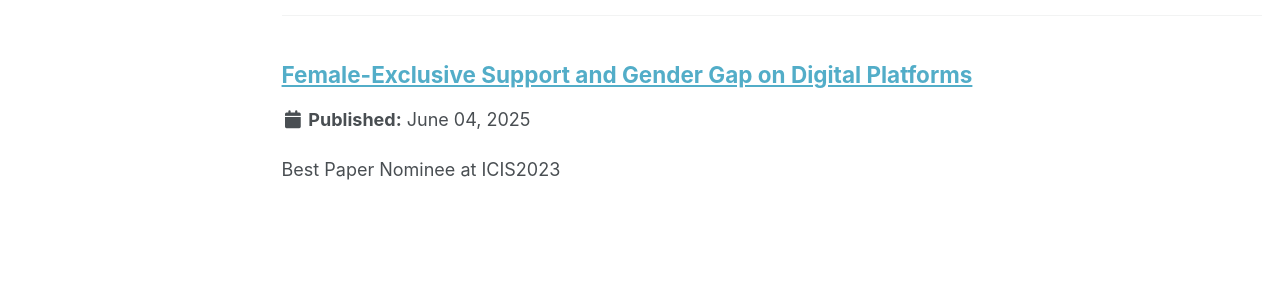
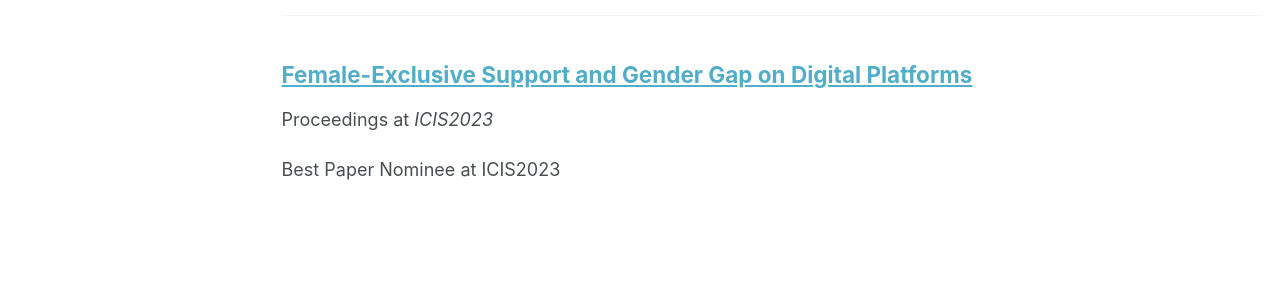
Before and after one commit to yuxia2025/yuxia2025.github.io, a Jekyll site: the page built from _pages/publications.html, in a window 1280 px wide and 1305 px high. Shown: the part 708-1008 px from the top of the window. Built offline with Jekyll 4.4.1, drawn with Linux system fonts in a browser that asks for light colours.

Commit message:
Update archive-single.html

```diff
--- a/_includes/archive-single.html
+++ b/_includes/archive-single.html
@@ -46,7 +46,7 @@
           <p>Forthcoming in <i>{{ post.venue }}</i>, {{ post.date | default: "1900-01-01" | date: "%Y" }} </p>
         {% elsif post.collection == 'publications' and post.status == 'Under Review' %}
           <p>Work with <i>{{ post.authors }}</i> </p>
-        {% elsif post.collection == 'publications' and post.category == 'Conferences' %}
+        {% elsif post.collection == 'publications' and post.category == 'conferences' %}
           <p>Proceedings at <i>{{ post.venue }}</i> </p>
         {% elsif post.date %}
          <p class="page__date"><strong><i class="fa fa-fw fa-calendar" aria-hidden="true"></i> {{ site.data.ui-text[site.locale].date_label | default: "Published:" }}</strong> <time datetime="{{ post.date | default: "1900-01-01" | date_to_xmlschema }}">{{ post.date | default: "1900-01-01" | date: "%B %d, %Y" }}</time></p>
```
